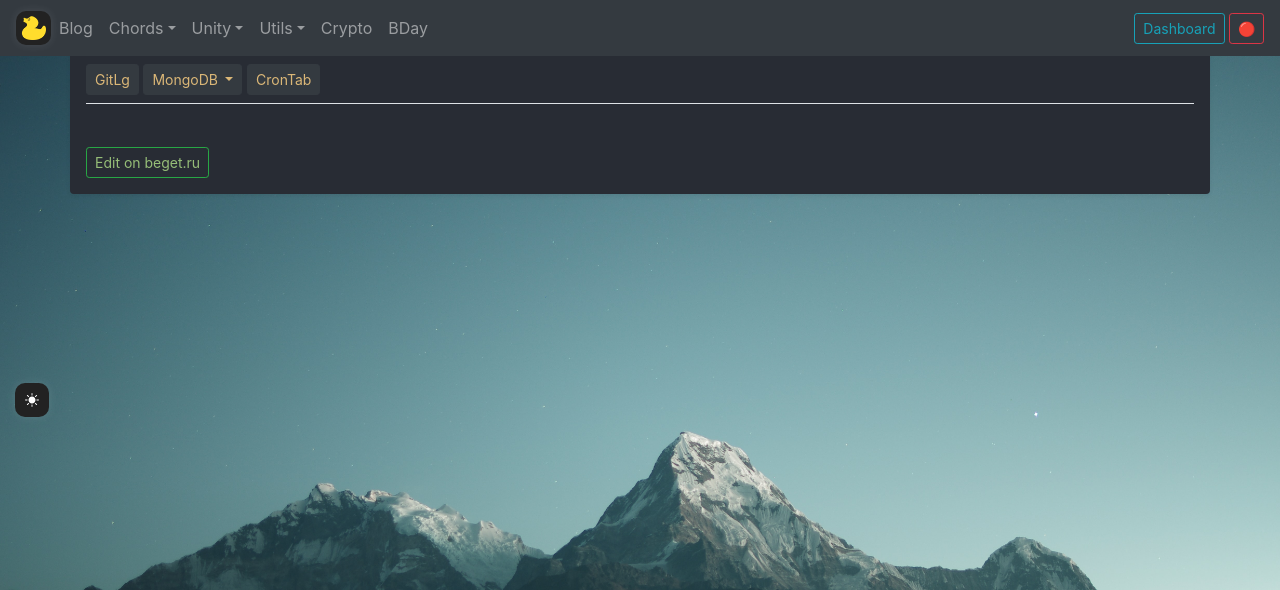
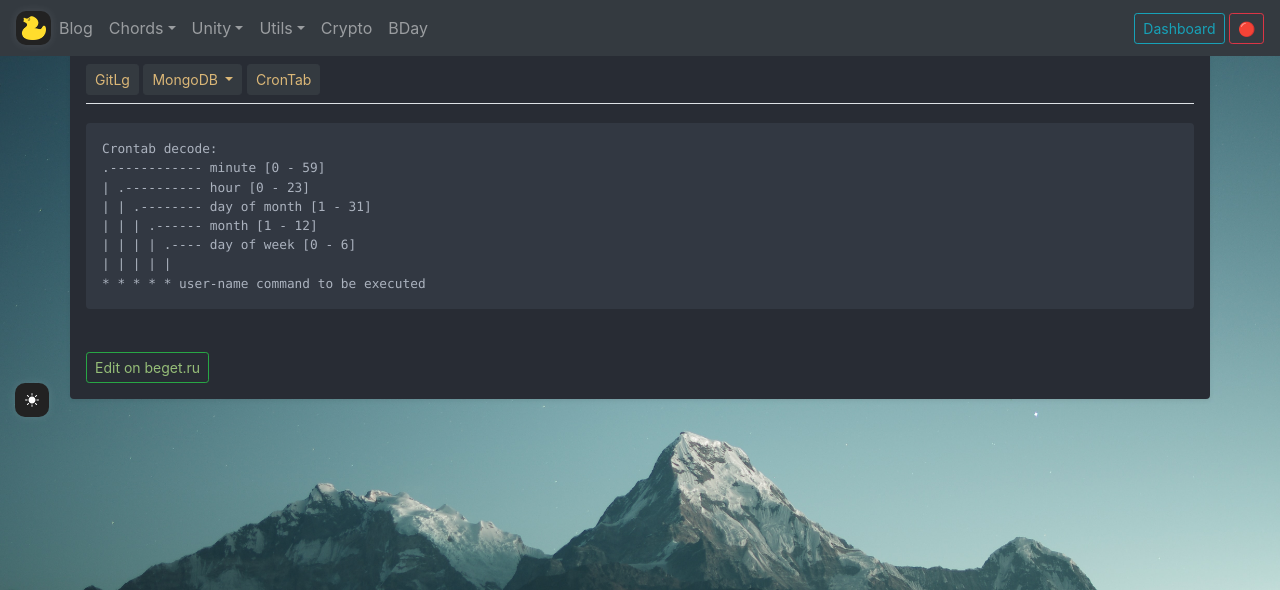
Before and after one commit to on15floor/lab15, a Flask app: page /dashboard/crontab/ in a window 1280 px wide. Shown: the top 590 px of the page. Run offline with Flask 3, Linux system fonts and the light colour scheme; data that the repository does not hold is empty; parts of the project's set-up code (start-up, migrations or seed data) failed here and were passed over; some libraries are stand-ins or nearby versions.

Commit message:
change template of crontab page

```diff
--- a/static/css/dashboard.css
+++ b/static/css/dashboard.css
@@ -20,6 +20,9 @@
 .one-dark-dashboard-bg {
     background-color: #282c34;
 }
+.one-dark-dashboard-bg-info {
+    background-color: #323842;
+}
 .one-dark-dashboard-title {
     color: #dbb777
 }
--- a/templates/dashboard/crontab.html
+++ b/templates/dashboard/crontab.html
@@ -2,6 +2,17 @@
 {% block dashboard_title %}Dashboard > Crontab{% endblock %}
 
 {% block dashboard_body %}
+    <div class="container p-3 one-dark-dashboard-bg-info rounded">
+        Crontab decode:<br/>
+        .------------ minute [0 - 59]<br/>
+        |  .---------- hour [0 - 23]<br/>
+        |  |  .-------- day of month [1 - 31]<br/>
+        |  |  |  .------ month [1 - 12]<br/>
+        |  |  |  |  .---- day of week [0 - 6]<br/>
+        |  |  |  |  |<br/>
+        *  *  *  *  * user-name command to be executed<br/>
+    </div>
+    <br/>
     {% for task in crontab_tasks %}
         <span class="one-dark-text-purple">
             <a href="/dashboard/crontab/{{ task.row_number }}/del"
--- a/utils/mongodb_wrap.py
+++ b/utils/mongodb_wrap.py
@@ -8,8 +8,7 @@ from bson import json_util
 from config import DataBase
 
 
-URL_REGEX = re.compile(
-    r'(https?://[a-z0-9.:]+/)([a-z0-9/._]+)(\?[a-zA-Z0-9=.%]+)?')
+URL_REGEX = re.compile(r'(https?://[a-z\d.:]+/)([a-z\d/._]+)(\?[a-zA-Z\d=.%]+)?')
 
 
 class MongoDB:
```
